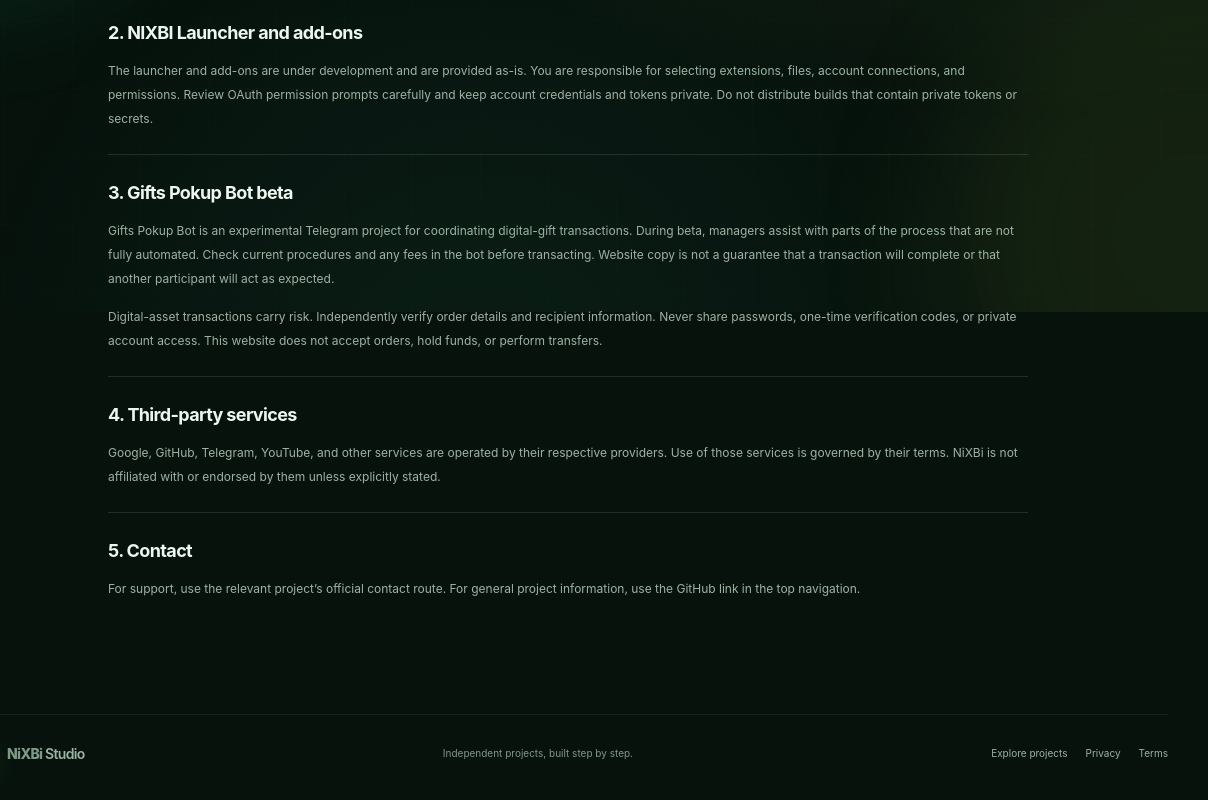
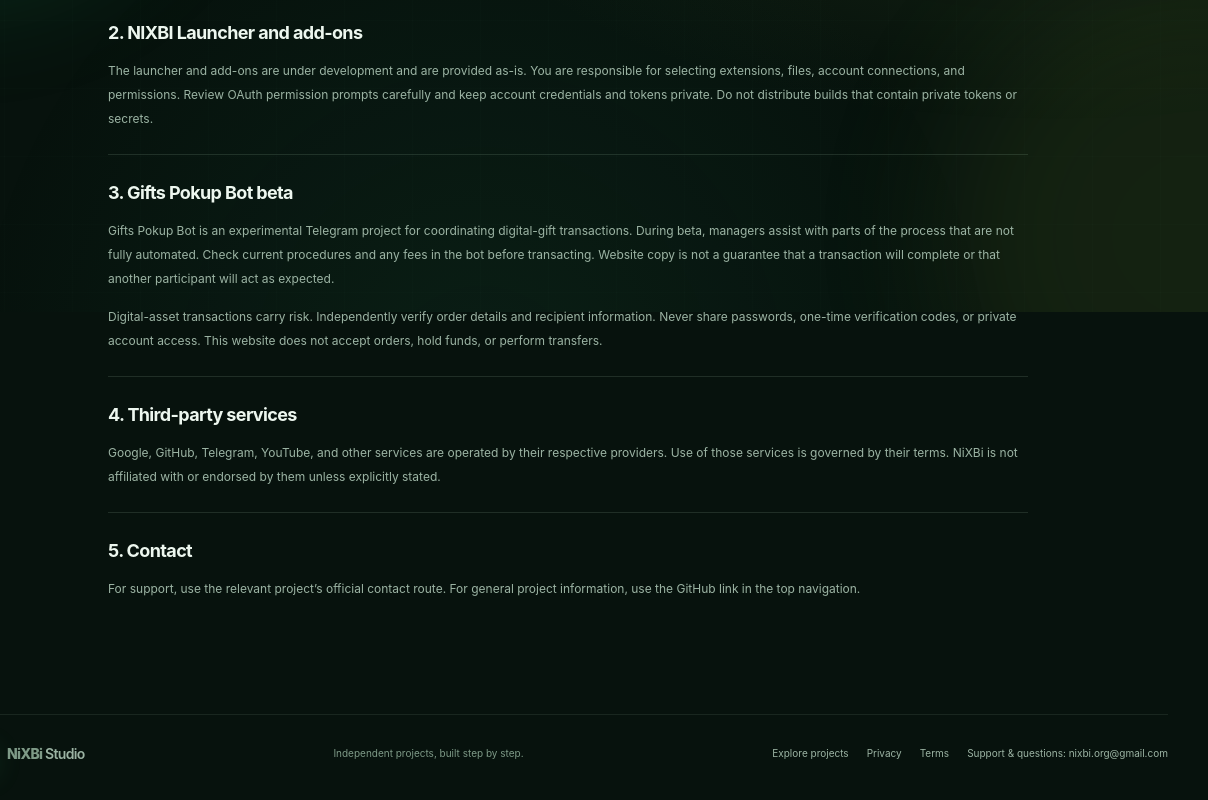
Before and after one commit to NiXBiofc/NiXBiofc.github.io, a plain HTML site: page terms.html in a window 1280 px wide. Shown: the part 488-1288 px from the top of the page, 72-1280 px from the left. Drawn offline with Linux system fonts and the light colour scheme.

Commit message:
Add official NIXBI support email

```diff
--- a/terms.html
+++ b/terms.html
@@ -37,7 +37,7 @@
 <footer class="site-footer wrap">
   <a class="brand footer-brand" href="index.html"><span class="brand-mark">N</span><span>NiXBi <em>Studio</em></span></a>
   <span data-i18n="footer_line">Independent projects, built step by step.</span>
-  <div class="footer-links"><a href="index.html#projects" data-open-projects data-i18n="nav_projects">Explore projects</a><a href="privacy.html" data-i18n="nav_privacy">Privacy</a><a href="terms.html" data-i18n="nav_terms">Terms</a></div>
+  <div class="footer-links"><a href="index.html#projects" data-open-projects data-i18n="nav_projects">Explore projects</a><a href="privacy.html" data-i18n="nav_privacy">Privacy</a><a href="terms.html" data-i18n="nav_terms">Terms</a><a href="mailto:nixbi.org@gmail.com" data-i18n="footer_support">Support &amp; questions: nixbi.org@gmail.com</a></div>
 </footer>
 <script src="site.js" defer></script>
 </body></html>
```
